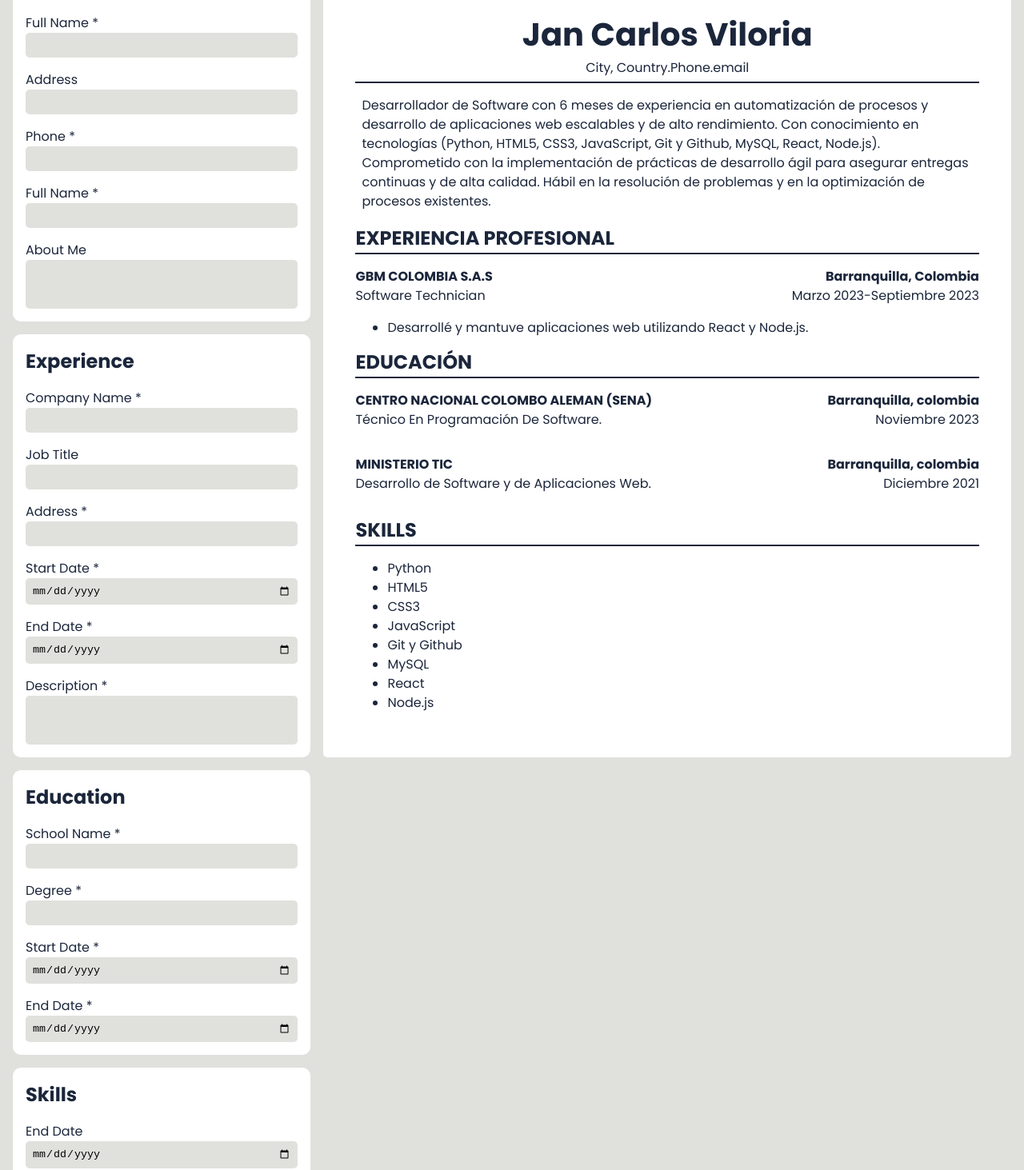
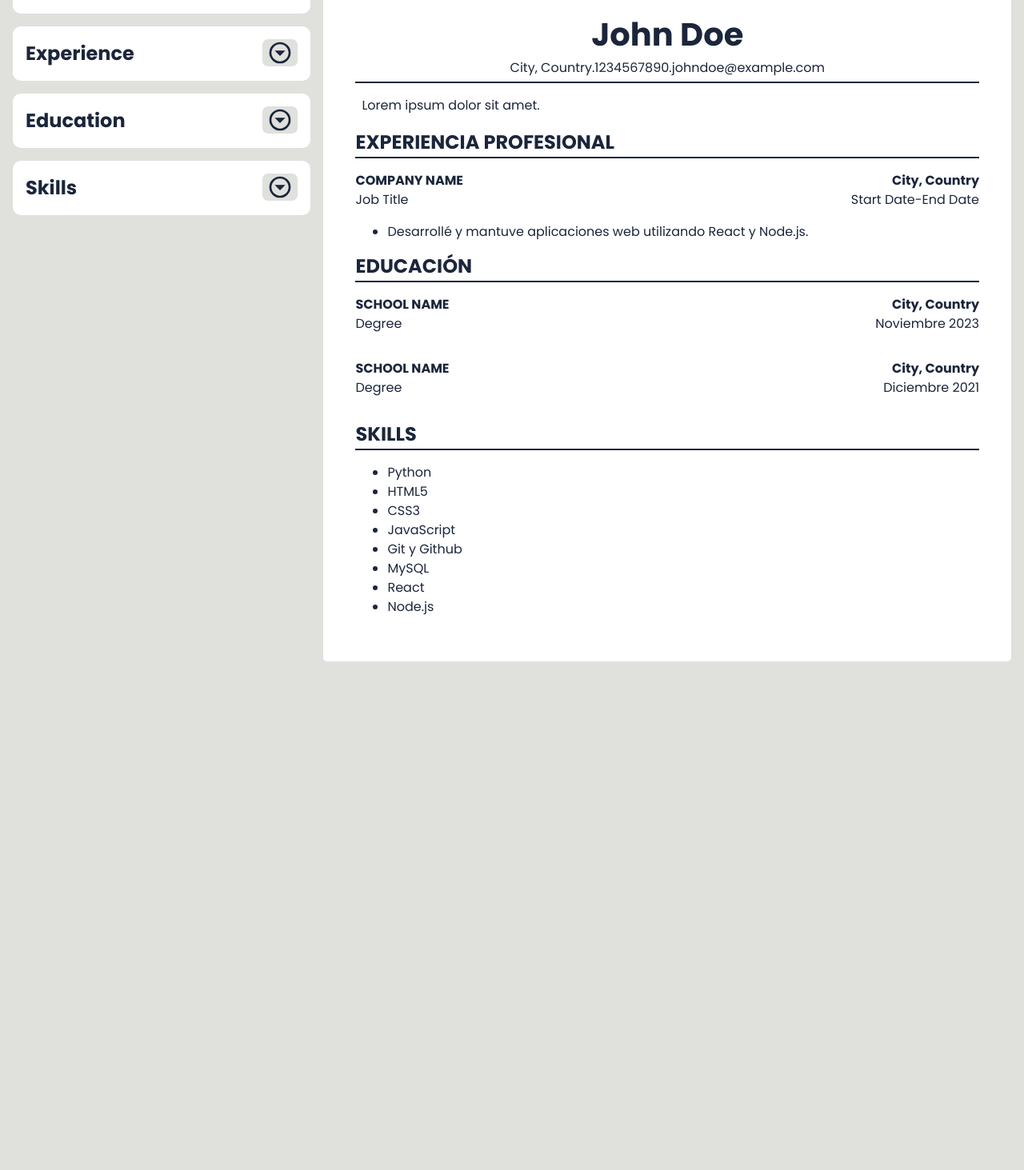
Before and after one commit to VilCoder/cv-application, a React (Vite) app: page / in a window 1280 px wide. Shown: the part 67-1530 px from the top of the page at 80% size. After the commit the page ends 910 px from the top, so only its background shows below. Built offline with nearby package versions, Linux system fonts and the light colour scheme.

Commit message:
feat: add event handlers and form validation

```diff
--- a/index.html
+++ b/index.html
@@ -2,7 +2,7 @@
 <html lang="en">
   <head>
     <meta charset="UTF-8" />
-    <link rel="icon" type="image/svg+xml" href="/file-cv.svg" />
+    <link rel="icon" type="image/svg+xml" href="/curriculum-vitae-portfolio-svgrepo-com.svg" />
     <link rel="preconnect" href="https://fonts.googleapis.com" />
     <link rel="preconnect" href="https://fonts.gstatic.com" crossorigin />
     <link
--- a/src/App.css
+++ b/src/App.css
@@ -8,14 +8,22 @@
   padding: 1rem;
 }
 
+svg {
+  width: 2rem;
+  height: 2rem;
+  fill: var(--text-color);
+}
+
 .aside__container {
   grid-area: aside;
-  display: grid;
+  display: flex;
+  flex-direction: column;
   gap: 1rem;
   color: var(--text-color);
 }
 
 .container__form {
+  position: relative;
   background-color: var(--primary-color);
   border-radius: 10px;
   padding: 1rem;
@@ -23,6 +31,19 @@
 
 .form__title {
   margin: 0;
+}
+
+.form__button {
+  display: flex;
+  justify-content: center;
+  align-items: center;
+  position: absolute;
+  inset-block-start: 1rem;
+  inset-inline-end: 1rem;
+  background-color: var(--secondary-color);
+  border: none;
+  border-radius: 7px;
+  cursor: pointer;
 }
 
 .form__label {
@@ -33,7 +54,7 @@
 
 .form__input,
 .form__textarea {
-  inline-size: 100%;
+  flex-basis: 100%;
   padding: 0.5rem;
   background-color: var(--secondary-color);
   border: none;
@@ -59,6 +80,7 @@
   margin: 0;
   margin-block-start: 1.5rem;
   text-align: center;
+  text-transform: capitalize;
   font-size: 2.5rem;
 }
 
@@ -69,28 +91,41 @@
   padding-bottom: 0.3rem;
 }
 
+.info__location {
+  text-transform: capitalize;
+}
+
 .content__description {
   padding: 0 0.5rem;
 }
 
-.content__experience, .content__education  {
+.content__experience,
+.content__education {
   display: flex;
   flex-wrap: wrap;
   justify-content: space-between;
   margin-block-end: 0.8rem;
 }
 
-.experience__title, .education__title{
-  inline-size: 100%;
+.experience__title,
+.education__title {
+  flex-basis: 100%;
   margin: 0;
   border-bottom: 2px solid var(--text-color);
 }
 
-.experience__job, .education__item {
+.experience__job span:first-child,
+.education__item span:first-child {
+  text-transform: uppercase;
+}
+
+.experience__job,
+.education__item {
   text-align: start;
 }
 
-.experience__location, .education__location {
+.experience__location,
+.education__location {
   text-align: end;
 }
 
@@ -106,6 +141,10 @@
   font-weight: bold;
 }
 
+.education__item {
+  flex-basis: 50%;
+}
+
 .experience__list {
   max-inline-size: 66ch;
   margin: 0;
--- a/src/App.jsx
+++ b/src/App.jsx
@@ -1,9 +1,20 @@
+import { useState } from "react";
 import "./App.css";
 
 import { Content } from "./components/Content";
 import { Form } from "./components/Form";
+import { initialDataPerson } from "./constants";
 
 function App() {
+  const [person, setPerson] = useState(initialDataPerson);
+
+  const handleChange = (e) => {
+    setPerson({
+      ...person,
+      [e.target.name]: e.target.value,
+    })
+  }
+
   return (
     <>
       <aside className="aside__container">
@@ -15,20 +26,26 @@ function App() {
               type="text"
               id="fullname"
               name="fullname"
+              autoComplete="name"
               maxLength={40}
               pattern="^[A-Za-z]+$"
               required
+              placeholder="John Doe..."
+              onChange={handleChange}
             />
           </label>
           <label className="form__label" htmlFor="address">
-            Address
+            Location
             <input
               className="form__input"
               type="text"
               id="address"
               name="address"
+              autoComplete="address"
               maxLength={40}
               pattern="^[A-Za-z]+$"
+              placeholder="City, Country"
+              onChange={handleChange}
             />
           </label>
           <label className="form__label" htmlFor="phone">
@@ -38,34 +55,42 @@ function App() {
               type="tel"
               id="phone"
               name="phone"
-              maxLength={12}
-              pattern="^\d{10,}$"
+              autoComplete="tel"
+              maxLength={20}
               required
+              placeholder="+1 234567890"
+              onChange={handleChange}
             />
           </label>
           <label className="form__label" htmlFor="email">
-            Full Name *
+            Email *
             <input
               className="form__input"
               type="email"
               id="email"
               name="email"
+              autoComplete="email"
               maxLength={40}
               pattern="^\w*(\-\w)?(\.\w*)?@\w*(-\w*)?\.\w{2,3}(\.\w{2,3})?$"
               required
+              placeholder="johndoe@example.com"
+              onChange={handleChange}
             />
           </label>
-          <label className="form__label" htmlFor="about__me">
+          <label className="form__label" htmlFor="aboutMe">
             About Me
             <textarea
               className="form__textarea"
-              name="about__me"
-              id="about__me"
+              id="aboutMe"
+              name="aboutMe"
+              autoComplete="off"
               rows={3}
               onInput={e => {
                 e.target.style.height = "auto";
                 e.target.style.height = `${e.target.scrollHeight}px`;
               }}
+              placeholder="Write a brief description about yourself..."
+              onChange={handleChange}
             ></textarea>
           </label>
         </Form>
@@ -78,9 +103,12 @@ function App() {
               type="text"
               id="company"
               name="company"
+              autoComplete="organization"
               maxLength={60}
               pattern="^[^0-9]+$"
               required
+              placeholder="MGB TECHNOLOGY S.A.S"
+              onChange={handleChange}
             />
           </label>
           <label className="form__label" htmlFor="job">
@@ -90,41 +118,51 @@ function App() {
               type="text"
               id="job"
               name="job"
+              autoComplete="organization-title"
               maxLength={60}
               pattern="^[A-Za-z]+$"
+              placeholder="Software Developer"
+              onChange={handleChange}
             />
           </label>
-          <label className="form__label" htmlFor="address__company">
-            Address *
+          <label className="form__label" htmlFor="companyAddress">
+            Location *
             <input
               className="form__input"
               type="tel"
-              id="address__company"
-              name="address__company"
+              id="companyAddress"
+              name="companyAddress"
+              autoComplete="address"
               maxLength={60}
               required
+              placeholder="City, Country"
+              onChange={handleChange}
             />
           </label>
-          <label className="form__label" htmlFor="experience__start">
+          <label className="form__label" htmlFor="experienceStart">
             Start Date *
             <input
               className="form__input"
               type="date"
-              id="experience__start"
-              name="experience__start"
+              id="experienceStart"
+              name="experienceStart"
+              autoComplete="off"
               pattern="^\d{2}-\d{2}-\d{4}$"
               required
+              onChange={handleChange}
             />
           </label>
-          <label className="form__label" htmlFor="experience__end">
+          <label className="form__label" htmlFor="experienceEnd">
             End Date *
             <input
               className="form__input"
               type="date"
-              id="experience__end"
-              name="experience__end"
+              id="experienceEnd"
+              name="experienceEnd"
+              autoComplete="off"
               pattern="^\d{2}-\d{2}-\d{4}$"
               required
+              onChange={handleChange}
             />
           </label>
           <label className="form__label" htmlFor="description">
@@ -133,25 +171,31 @@ function App() {
               className="form__textarea"
               name="description"
               id="description"
+              autoComplete="off"
               rows={3}
               onInput={e => {
                 e.target.style.height = "auto";
                 e.target.style.height = `${e.target.scrollHeight}px`;
               }}
+              placeholder="Describe your professional experience..."
+              onChange={handleChange}
             ></textarea>
           </label>
         </Form>
 
         <Form title="Education">
-          <label className="form__label" htmlFor="school__name">
+          <label className="form__label" htmlFor="schoolName">
             School Name *
             <input
               className="form__input"
               type="text"
-              id="school__name"
-              name="school__name"
+              id="schoolName"
+              name="schoolName"
+              autoComplete="organization"
               maxLength={40}
               required
+              placeholder="MINISTERIO TIC"
+              onChange={handleChange}
             />
           </label>
           <label className="form__label" htmlFor="degree">
@@ -161,48 +205,61 @@ function App() {
               type="text"
               id="degree"
               name="degree"
+              autoComplete="off"
               required
+              maxLength={60}
+              placeholder="Desarrollo de Software y de Aplicaciones Web"
+              onChange={handleChange}
             />
           </label>
-          <label className="form__label" htmlFor="education__start">
-            Start Date *
+          <label className="form__label" htmlFor="schoolAddress">
+            Location *
+            <input
+              className="form__input"
+              type="text"
+              id="schoolAddress"
+              name="schoolAddress"
+              autoComplete="address"
+              maxLength={60}
+              required
+              placeholder="City, Country"
+              onChange={handleChange}
+            />
+          </label>
+          <label className="form__label" htmlFor="degreeDate">
+            Degree Date *
             <input
               className="form__input"
               type="date"
-              id="education__start"
-              name="education__start"
+              id="degreeDate"
+              name="degreeDate"
+              autoComplete="off"
               pattern="^\d{2}-\d{2}-\d{4}$"
               required
-            />
-          </label>
-          <label className="form__label" htmlFor="education__end">
-            End Date *
-            <input
-              className="form__input"
-              type="date"
-              id="education__end"
-              name="education__end"
-              pattern="^\d{2}-\d{2}-\d{4}$"
-              required
+              onChange={handleChange}
             />
           </label>
         </Form>
 
         <Form title="Skills">
           <label className="form__label" htmlFor="skill">
-            End Date
+            Skill
             <input
               className="form__input"
-              type="date"
+              type="text"
               id="skill"
               name="skill"
+              autoComplete="off"
+              pattern="^[a-zA-Z\s]+$"
+              placeholder="Enter your skill"
+              onChange={handleChange}
             />
           </label>
         </Form>
       </aside>
 
       <main className="main__container">
-        <Content />
+        <Content personData={person} />
       </main>
     </>
   );
--- a/src/components/Content.jsx
+++ b/src/components/Content.jsx
@@ -1,35 +1,29 @@
-export function Content() {
+export function Content({ personData}) {
   return (
     <article className="container__content">
-      <h1 className="content__title">Jan Carlos Viloria</h1>
+      <h1 className="content__title">{personData.fullname}</h1>
 
       <div className="content__info">
-        <span className="info__location">City, Country</span>
+        <span className="info__location">{personData.address}</span>
         <span role="presentation">.</span>
-        <span className="info__phone">Phone</span>
+        <span className="info__phone">{personData.phone}</span>
         <span role="presentation">.</span>
-        <span className="info__email">email</span>
+        <span className="info__email">{personData.email}</span>
       </div>
 
       <p className="content__description">
-        Desarrollador de Software con 6 meses de experiencia en automatización
-        de procesos y desarrollo de aplicaciones web escalables y de alto
-        rendimiento. Con conocimiento en tecnologías (Python, HTML5, CSS3,
-        JavaScript, Git y Github, MySQL, React, Node.js). Comprometido con la
-        implementación de prácticas de desarrollo ágil para asegurar entregas
-        continuas y de alta calidad. Hábil en la resolución de problemas y en la
-        optimización de procesos existentes.
+        {personData.aboutMe || "No description provided."}
       </p>
 
       <section className="content__experience">
         <h2 className="experience__title">EXPERIENCIA PROFESIONAL</h2>
         <p className="experience__job">
-          <span><strong>GBM COLOMBIA S.A.S</strong></span>
-          <span>Software Technician</span>
+          <span><strong>{personData.company}</strong></span>
+          <span>{personData.job}</span>
         </p>
         <p className="experience__location">
-          <span>Barranquilla, Colombia</span>
-          <span>Marzo 2023-Septiembre 2023</span>
+          <span>{personData.companyAddress}</span>
+          <span>{personData.experienceStart}-{personData.experienceEnd}</span>
         </p>
         <ul className="experience__list">
           <li>Desarrollé y mantuve aplicaciones web utilizando React y Node.js.</li>
@@ -39,19 +33,19 @@ export function Content() {
       <section className="content__education">
         <h2 className="education__title">EDUCACIÓN</h2>
         <p className="education__item">
-          <span><strong>CENTRO NACIONAL COLOMBO ALEMAN (SENA)</strong></span>
-          <span>Técnico En Programación De Software.</span>
+          <span><strong>{personData.schoolName}</strong></span>
+          <span>{personData.degree}</span>
         </p>
         <p className="education__location">
-          <span>Barranquilla, colombia</span>
+          <span>{personData.schoolAddress}</span>
           <span>Noviembre 2023</span>
         </p>
         <p className="education__item">
-          <span><strong>MINISTERIO TIC</strong></span>
-          <span>Desarrollo de Software y de Aplicaciones Web.</span>
+          <span><strong>{personData.schoolName}</strong></span>
+          <span>{personData.degree}</span>
         </p>
         <p className="education__location">
-          <span>Barranquilla, colombia</span>
+          <span>{personData.schoolAddress}</span>
           <span>Diciembre 2021</span>
         </p>
       </section>
--- a/src/components/Form.jsx
+++ b/src/components/Form.jsx
@@ -1,8 +1,38 @@
+import { useState } from "react";
+
 export function Form({ title, children }) {
+  const [showIcon, setShowIcon] = useState(false);
+  const handleToggle = () => {
+    setShowIcon(!showIcon);
+  };
+
   return (
     <section className="container__form">
       <h2 className="form__title">{title}</h2>
-      <form className="form" onSubmit={(e) => e.preventDefault}>
+
+      <button type="button" className="form__button" onClick={handleToggle}>
+        <svg
+          style={{ display: showIcon ? "block" : "none" }}
+          xmlns="http://www.w3.org/2000/svg"
+          viewBox="0 0 24 24"
+        >
+          <path d="M12,22A10,10 0 0,0 22,12A10,10 0 0,0 12,2A10,10 0 0,0 2,12A10,10 0 0,0 12,22M12,20A8,8 0 0,1 4,12A8,8 0 0,1 12,4A8,8 0 0,1 20,12A8,8 0 0,1 12,20M17,14L12,9L7,14H17Z" />
+        </svg>
+
+        <svg
+          style={{ display: showIcon ? "none" : "block" }}
+          xmlns="http://www.w3.org/2000/svg"
+          viewBox="0 0 24 24"
+        >
+          <path d="M12,2A10,10 0 0,0 2,12A10,10 0 0,0 12,22A10,10 0 0,0 22,12A10,10 0 0,0 12,2M12,4A8,8 0 0,1 20,12A8,8 0 0,1 12,20A8,8 0 0,1 4,12A8,8 0 0,1 12,4M7,10L12,15L17,10H7Z" />
+        </svg>
+      </button>
+
+      <form
+        style={{ display: showIcon ? "block" : "none" }}
+        className="form"
+        onSubmit={(e) => e.preventDefault()}
+      >
         {children}
       </form>
     </section>
--- /dev/null
+++ b/src/constants.js
@@ -0,0 +1,18 @@
+export const initialDataPerson = {
+    fullname: "John Doe",
+    address: "City, Country",
+    phone: "1234567890",
+    email: "johndoe@example.com",
+    aboutMe: "Lorem ipsum dolor sit amet.",
+    company: "Company Name",
+    job: "Job Title",
+    companyAddress: "City, Country",
+    experienceStart: "Start Date",
+    experienceEnd: "End Date",
+    description: "",
+    schoolName: "School Name",
+    degree: "Degree",
+    schoolAddress: "City, Country",
+    degreeDate: "Degree Date",
+    skill: "Skill",
+}
```
Also changed, not shown: public/curriculum-vitae-portfolio-svgrepo-com.svg (added), public/file-cv.svg (deleted).
